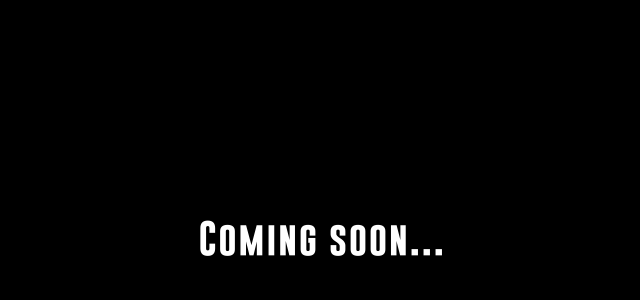
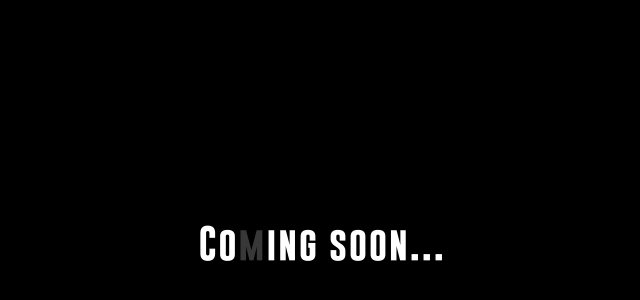
Before and after one commit to Ptrhnk/mcfumes.cz, a Next.js app: page / in a window 1280 px wide. Shown: the part 452-752 px from the top of the page, without its empty margins (318-958 px from the left). Built offline with nearby package versions, Linux system fonts and the light colour scheme.

Commit message:
tune strobe times

```diff
--- a/components/TitleBox/TitleBox.js
+++ b/components/TitleBox/TitleBox.js
@@ -8,13 +8,13 @@ const Title = styled.h1`
   flex-direction: row;
 `;
 const StyledTitleBox = styled.div`
-  margin-top: 3rem;
+  margin-top: 4rem;
 `;
 
 export const TitleBox = ({ text }) => {
   const [flipArr, setFlipArr] = useState(Array(text.length).fill(true));
 
-  useEffect(() => void setInterval(() => flash(), 200), []);
+  useEffect(() => void setInterval(() => flash(), 180), []);
 
   const flash = () => {
     const index = Math.floor(Math.random() * flipArr.length);
@@ -24,8 +24,8 @@ export const TitleBox = ({ text }) => {
       setTimeout(() => {
         flipArr[index] = true;
         setFlipArr(flipArr.slice());
-      }, Math.floor(Math.random() * 10 + 50));
-    }, Math.floor(Math.random() * 100 + 1500));
+      }, Math.floor(Math.random() * 10 + 30));
+    }, Math.floor(Math.random() * 200 + 1500));
   };
 
   return (
```
Also changed, not shown: 2 other files (tests, documents, lock files or other folders).
